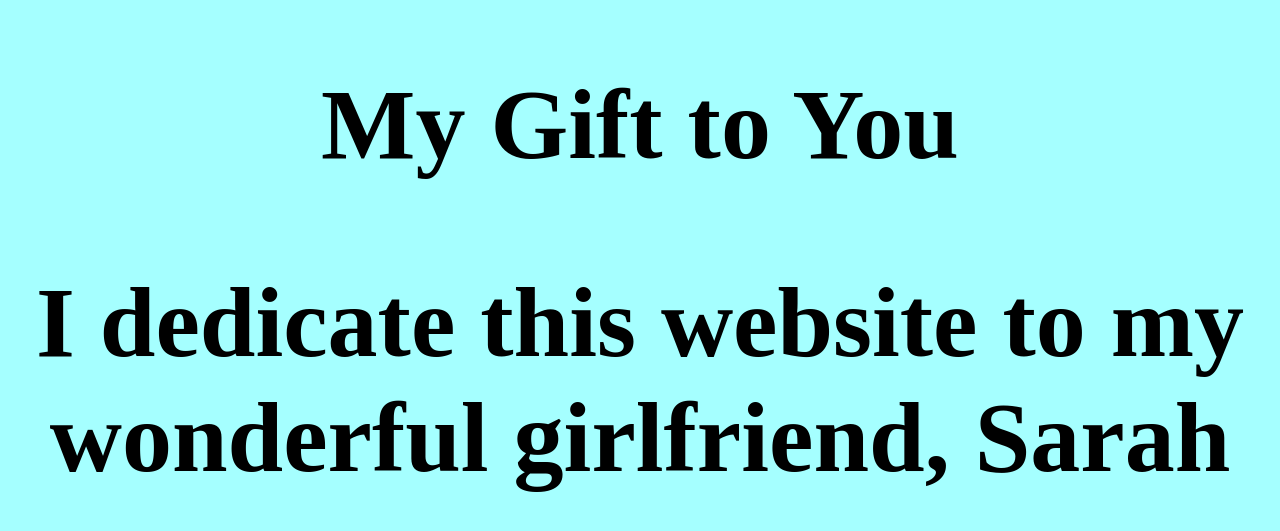
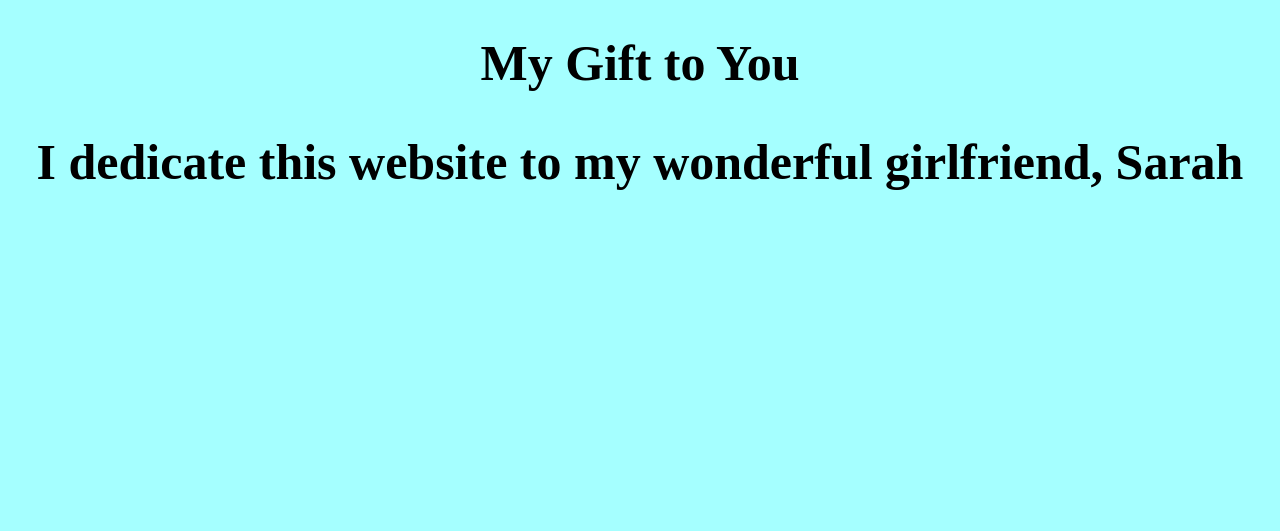
Before and after one commit to definitelynotillegal/definitelynotillegal.github.io, a Jekyll site: the page index.html, which Jekyll copies as it is, in a window 1280 px wide. Shown: the top 531 px of the page. Built offline with Jekyll 4.4.1, drawn with Linux system fonts in a browser that asks for light colours.

Commit message:
Update index.html

```diff
--- a/index.html
+++ b/index.html
@@ -8,7 +8,7 @@
             </style>
         </head>
             <body>
-                <center><h1 style="font-size:100px">My Gift to You</h1></center>
-                    <center><h2 style="font-size:100px">I dedicate this website to my wonderful girlfriend, Sarah</h2></center>
+                <center><h1 style="font-size:50px">My Gift to You</h1></center>
+                    <center><h2 style="font-size:50px">I dedicate this website to my wonderful girlfriend, Sarah</h2></center>
             </body>
     </html>
```
